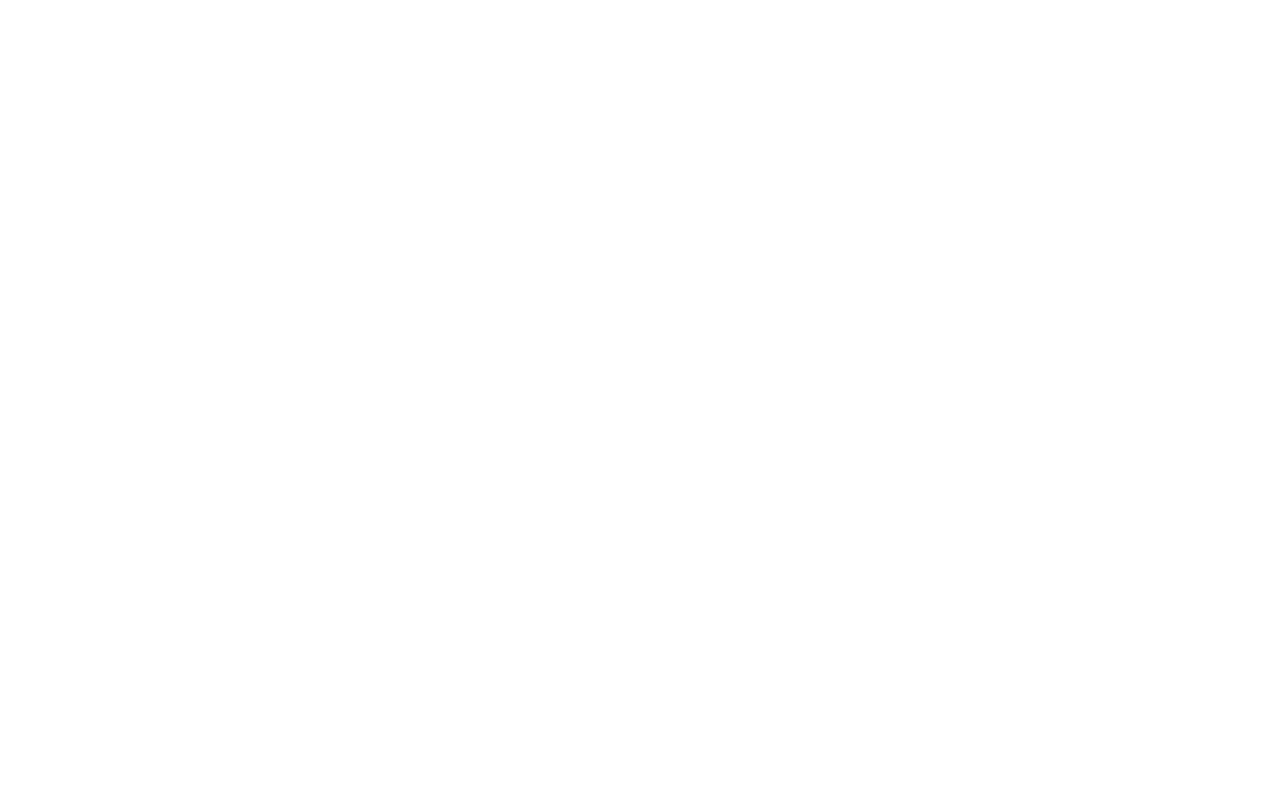
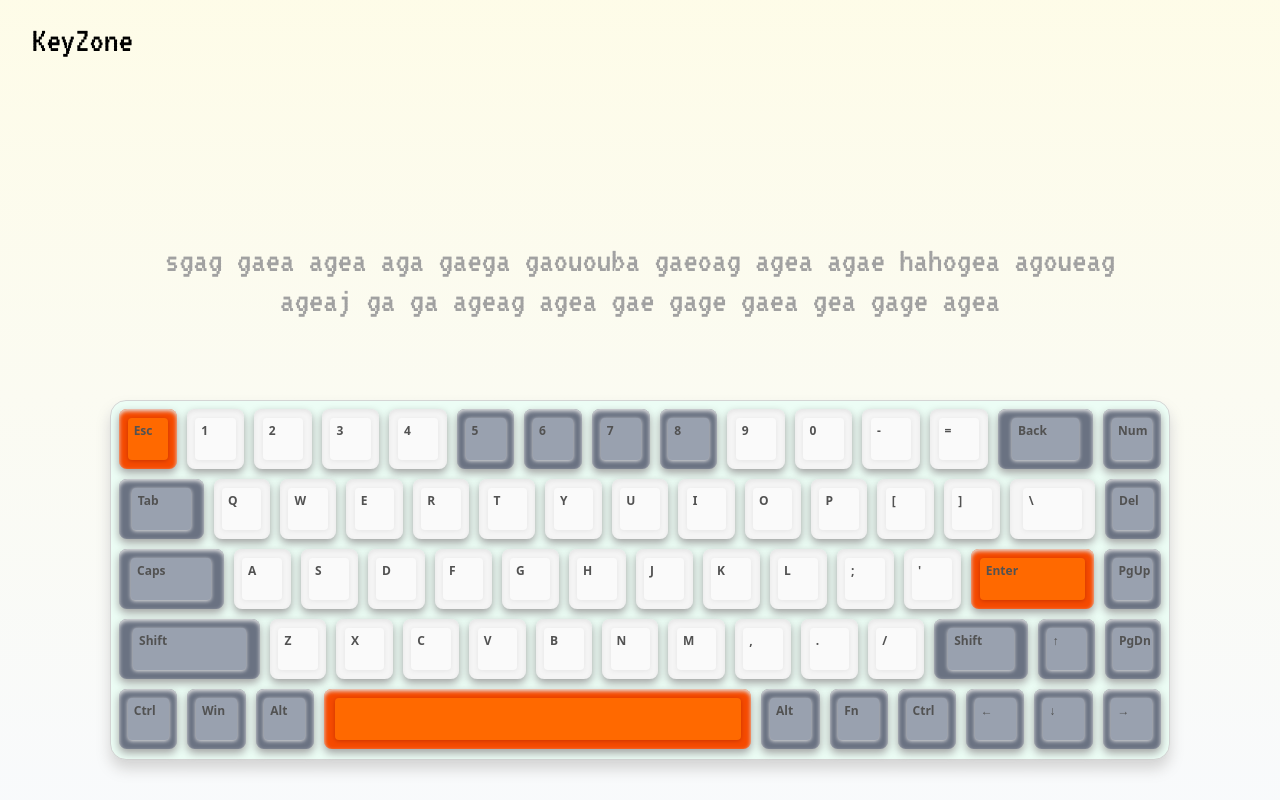
Before and after one commit to ronak-pal1/KeyZone, a React (Vite) app: page / in a window 1280 px wide. Built offline with nearby package versions, Linux system fonts and the light colour scheme.

Commit message:
Homepage and font style added

```diff
--- a/src/App.tsx
+++ b/src/App.tsx
@@ -1,9 +1,12 @@
+import Header from "./components/Header"
+import Home from "./pages/Home"
 
 function App() {
 
   return (
-    <div>
-
+    <div className="bg-gradient-to-b from-yellow-50 to-slate-50">
+      <Header />
+     <Home />
     </div>
   )
 }
--- a/src/index.css
+++ b/src/index.css
@@ -1,4 +1,9 @@
+@import url('https://fonts.googleapis.com/css2?family=VT323&display=swap');
 @import "tailwindcss";
+
+@theme {
+  --font-VT: "VT323", monospace;
+}
 
 body {
   margin: 0;
--- /dev/null
+++ b/src/pages/Home.tsx
@@ -0,0 +1,17 @@
+import Keyboard from "../components/Keyboard";
+import WordsScreen from "../components/WordsScreen";
+
+
+
+const Home = () => {
+
+
+    return (
+        <div className="flex flex-col items-center justify-end h-screen pb-10 relative">
+            <WordsScreen />
+            <Keyboard />
+        </div>
+    )
+}
+
+export default Home;
--- /dev/null
+++ b/src/utils/words.ts
@@ -0,0 +1,6 @@
+
+const words: string[] = [""]
+
+export const getWords = () => {
+
+}
```
Also changed, not shown: src/App.css (deleted).
